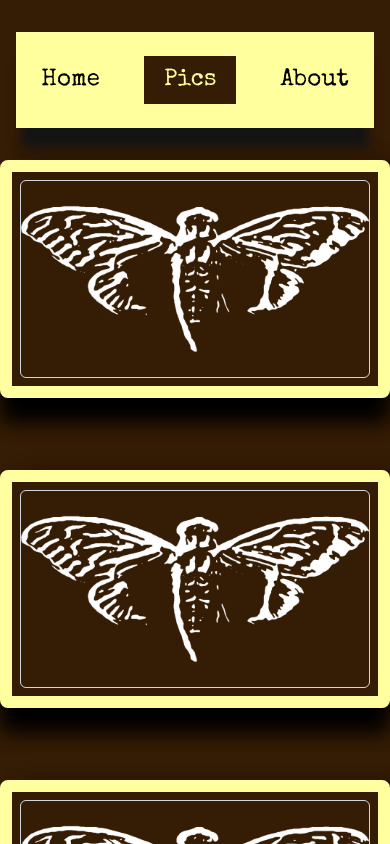
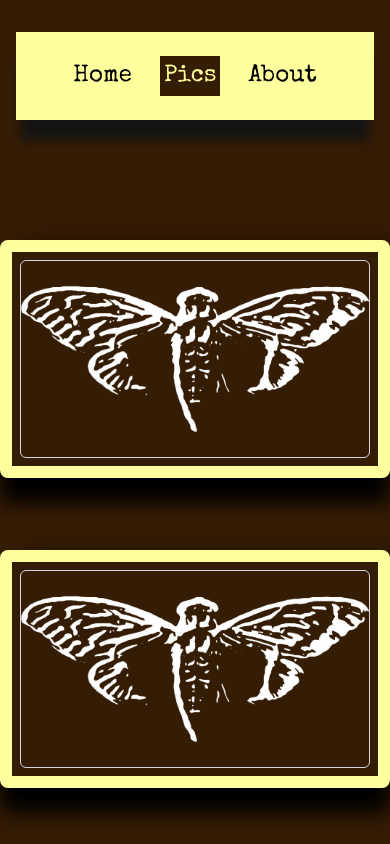
Before and after one commit to Mat-hew-24/lit-deb-site, a Next.js app: page /Pics in a window 390 px wide. Both pictures are taken after a click on the button "Pics". Shown: the top 844 px of the page. Built offline with nearby package versions, Linux system fonts and the light colour scheme.

Commit message:
responsive okish

```diff
--- a/pages/Header.tsx
+++ b/pages/Header.tsx
@@ -27,7 +27,7 @@ export default function Header({ flag, setFlag }: Headerprop) {
         {btns.map((i, idx) => (
           <button
             key={idx}
-            className={`transition-transform duration-150 py-2 px-5 ease-in-out hover:[transform:rotate(-24deg)] cursor-pointer ${
+            className={`transition-transform duration-150 py-1 px-1 sm:px-2 sm:py-1 md:px-3 md:py-2 lg:px-4 lg:py-2 ease-in-out hover:[transform:rotate(-24deg)] cursor-pointer ${
               idx + 1 === flag ? "bg-[#351c04] text-[rgb(255,255,157)]" : ""
             }`}
             onClick={() => {
--- a/pages/Pics.tsx
+++ b/pages/Pics.tsx
@@ -8,7 +8,7 @@ type PicsProp = {
 export default function Pics({ links }: PicsProp) {
   return (
     <div
-      className="flex flex-col space-y-8 gap-10 mb-10 pt-40 w-full max-w-3xl mx-auto items-center
+      className="flex flex-col space-y-8 gap-10 mb-10 pt-60 w-full max-w-3xl mx-auto items-center
                        sm:w-11/12 md:w-3/4 lg:w-2/3 xl:w-1/2"
     >
       {links.map((i, idx) => (
@@ -16,7 +16,7 @@ export default function Pics({ links }: PicsProp) {
           className="w-full cursor-pointer
           [border:12px_solid_#ffff9f]
           p-2 rounded-lg overflow-hidden
-          transition duration-250 ease-linear hover:scale-105
+          transition duration-300 ease-in-out hover:scale-105
           shadow-[0_25px_20px_rgba(0,0,0,1),20px_0px_20px_rgba(0,0,0,0.3)]
         "
           key={idx}
```
